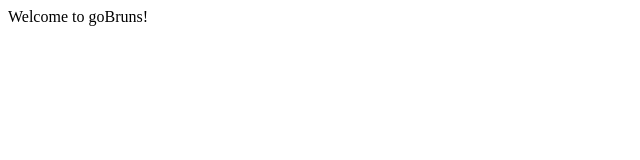
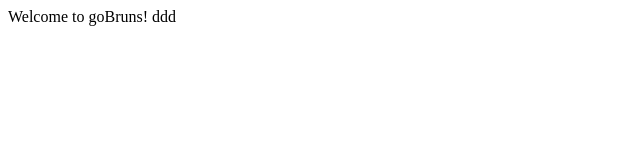
Before and after one commit to divineguitar/gobruns, a plain HTML site: page index.html in a window 1280 px wide. Shown: the full height of the page, 0-640 px from the left. Drawn offline with Linux system fonts and the light colour scheme.

Commit message:
Update index.html

```diff
--- a/index.html
+++ b/index.html
@@ -15,7 +15,7 @@
         <!--[if lt IE 7]>
             <p class="browsehappy">You are using an <strong>outdated</strong> browser. Please <a href="#">upgrade your browser</a> to improve your experience.</p>
         <![endif]-->
-        Welcome to goBruns!
+        Welcome to goBruns! ddd
         <script src="" async defer></script>
     </body>
 </html>
```
